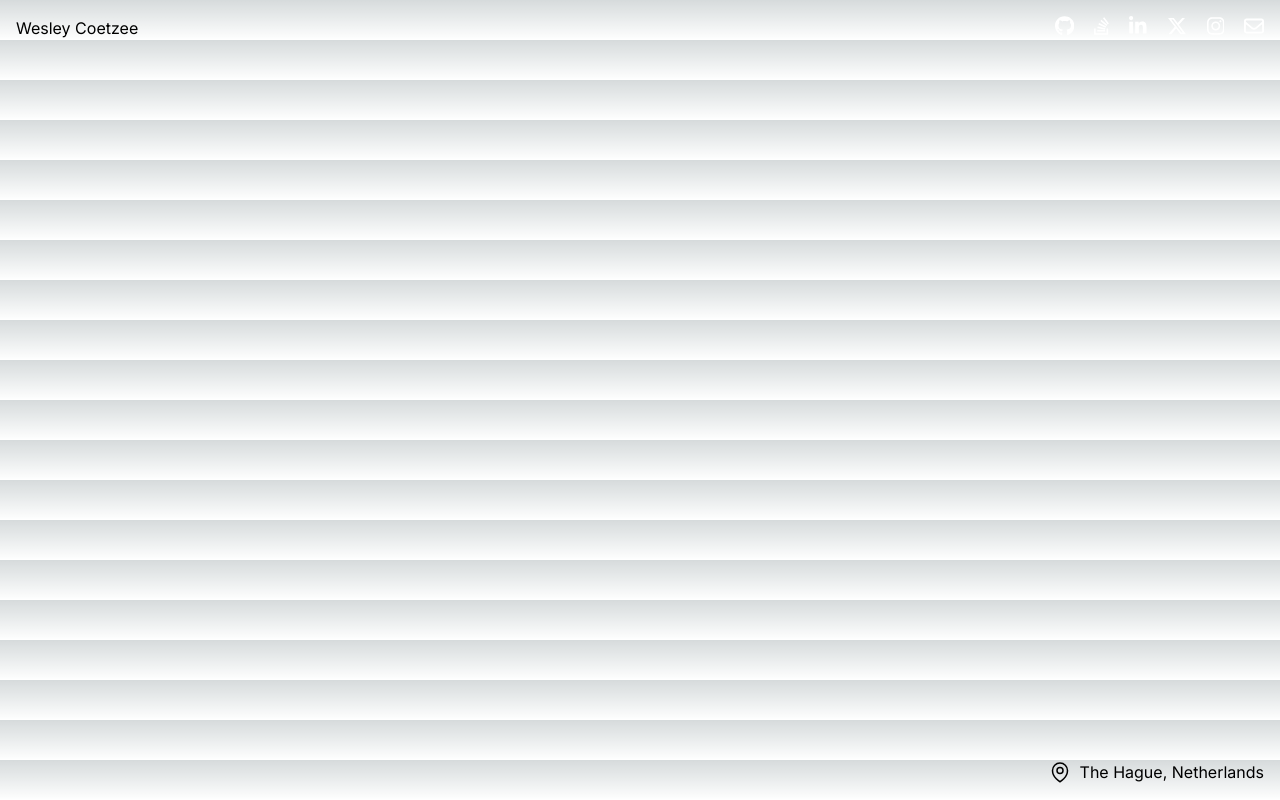
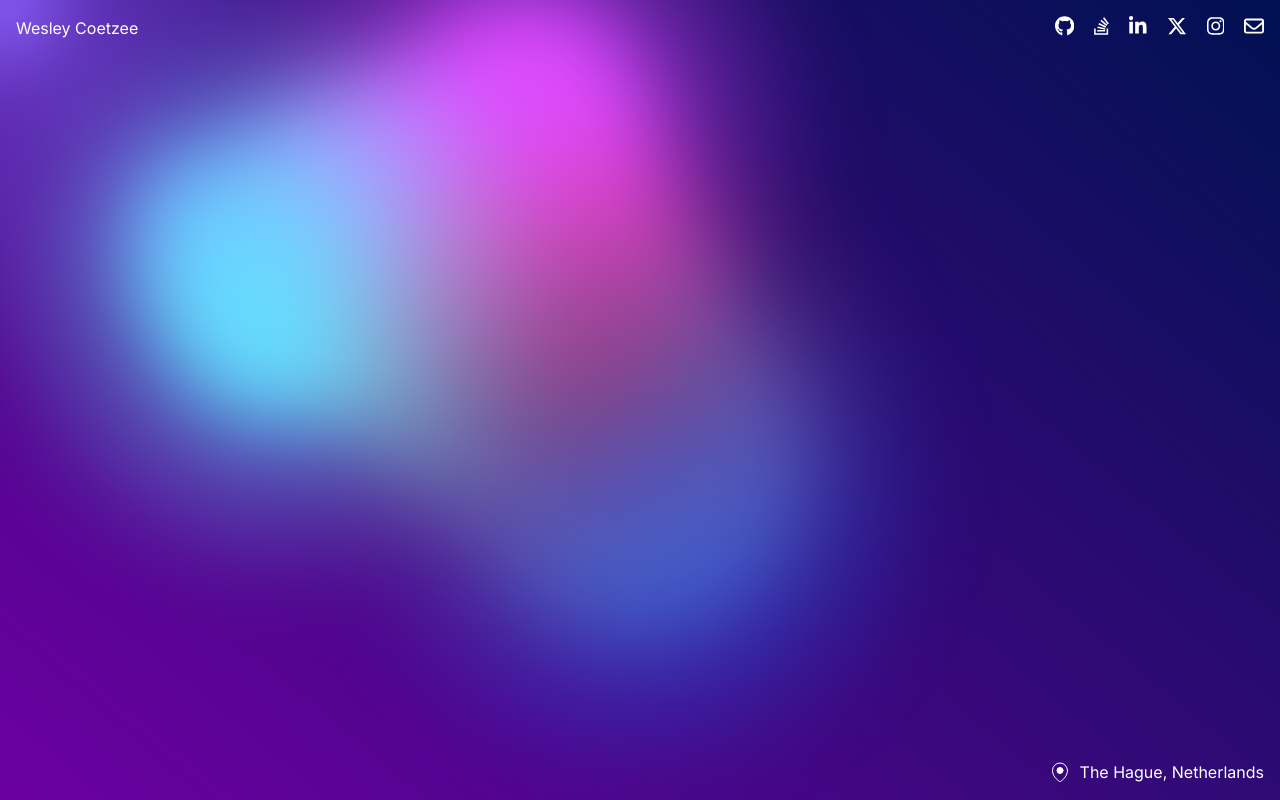
Before and after one commit to wezzcoetzee/wezzcoetzee, a Next.js app: page / in a window 1280 px wide. Built offline with nearby package versions, Linux system fonts and the light colour scheme.

Commit message:
feat: Add background

```diff
--- a/postcss.config.js
+++ b/postcss.config.js
@@ -1,6 +1,7 @@
 module.exports = {
   plugins: {
+    "tailwindcss/nesting": "postcss-nesting",
     tailwindcss: {},
     autoprefixer: {},
   },
-}
+};
--- a/src/app/globals.css
+++ b/src/app/globals.css
@@ -3,25 +3,168 @@
 @tailwind utilities;
 
 :root {
-  --foreground-rgb: 0, 0, 0;
-  --background-start-rgb: 214, 219, 220;
-  --background-end-rgb: 255, 255, 255;
+  --color-bg1: rgb(108, 0, 162);
+  --color-bg2: rgb(0, 17, 82);
+  --color1: 18, 113, 255;
+  --color2: 221, 74, 255;
+  --color3: 100, 220, 255;
+  --color4: 200, 50, 50;
+  --color5: 180, 180, 50;
+  --color-interactive: 140, 100, 255;
+  --circle-size: 80%;
+  --blending: hard-light;
 }
 
-@media (prefers-color-scheme: dark) {
-  :root {
-    --foreground-rgb: 255, 255, 255;
-    --background-start-rgb: 0, 0, 0;
-    --background-end-rgb: 0, 0, 0;
+body {
+  color: "white"
+}
+
+@keyframes moveInCircle {
+  0% {
+    transform: rotate(0deg);
+  }
+  50% {
+    transform: rotate(180deg);
+  }
+  100% {
+    transform: rotate(360deg);
   }
 }
 
-body {
-  color: rgb(var(--foreground-rgb));
-  background: linear-gradient(
-      to bottom,
-      transparent,
-      rgb(var(--background-end-rgb))
-    )
-    rgb(var(--background-start-rgb));
+@keyframes moveVertical {
+  0% {
+    transform: translateY(-50%);
+  }
+  50% {
+    transform: translateY(50%);
+  }
+  100% {
+    transform: translateY(-50%);
+  }
 }
+
+@keyframes moveHorizontal {
+  0% {
+    transform: translateX(-50%) translateY(-10%);
+  }
+  50% {
+    transform: translateX(50%) translateY(10%);
+  }
+  100% {
+    transform: translateX(-50%) translateY(-10%);
+  }
+}
+
+
+.gradient-bg {
+  width: 100vw;
+  height: 100vh;
+  position: relative;
+  overflow: hidden;
+  background: linear-gradient(40deg, var(--color-bg1), var(--color-bg2));
+  top: 0;
+  left: 0;
+
+  svg {
+    display: none;
+  }
+
+  .gradients-container {
+    filter: url(#goo) blur(40px) ;
+    width: 100%;
+    height: 100%;
+  }
+
+  .g1 {
+    position: absolute;
+    background: radial-gradient(circle at center, rgba(var(--color1), 0.8) 0, rgba(var(--color1), 0) 50%) no-repeat;
+    mix-blend-mode: var(--blending);
+
+    width: var(--circle-size);
+    height: var(--circle-size);
+    top: calc(50% - var(--circle-size) / 2);
+    left: calc(50% - var(--circle-size) / 2);
+
+    transform-origin: center center;
+    animation: moveVertical 30s ease infinite;
+
+    opacity: 1;
+  }
+
+  .g2 {
+    position: absolute;
+    background: radial-gradient(circle at center, rgba(var(--color2), 0.8) 0, rgba(var(--color2), 0) 50%) no-repeat;
+    mix-blend-mode: var(--blending);
+
+    width: var(--circle-size);
+    height: var(--circle-size);
+    top: calc(50% - var(--circle-size) / 2);
+    left: calc(50% - var(--circle-size) / 2);
+
+    transform-origin: calc(50% - 400px);
+    animation: moveInCircle 20s reverse infinite;
+
+    opacity: 1;
+  }
+
+  .g3 {
+    position: absolute;
+    background: radial-gradient(circle at center, rgba(var(--color3), 0.8) 0, rgba(var(--color3), 0) 50%) no-repeat;
+    mix-blend-mode: var(--blending);
+
+    width: var(--circle-size);
+    height: var(--circle-size);
+    top: calc(50% - var(--circle-size) / 2 + 200px);
+    left: calc(50% - var(--circle-size) / 2 - 500px);
+
+    transform-origin: calc(50% + 400px);
+    animation: moveInCircle 40s linear infinite;
+
+    opacity: 1;
+  }
+
+  .g4 {
+    position: absolute;
+    background: radial-gradient(circle at center, rgba(var(--color4), 0.8) 0, rgba(var(--color4), 0) 50%) no-repeat;
+    mix-blend-mode: var(--blending);
+
+    width: var(--circle-size);
+    height: var(--circle-size);
+    top: calc(50% - var(--circle-size) / 2);
+    left: calc(50% - var(--circle-size) / 2);
+
+    transform-origin: calc(50% - 200px);
+    animation: moveHorizontal 40s ease infinite;
+
+    opacity: 0.7;
+  }
+
+  .g5 {
+    position: absolute;
+    background: radial-gradient(circle at center, rgba(var(--color5), 0.8) 0, rgba(var(--color5), 0) 50%) no-repeat;
+    mix-blend-mode: var(--blending);
+
+    width: calc(var(--circle-size) * 2);
+    height: calc(var(--circle-size) * 2);
+    top: calc(50% - var(--circle-size));
+    left: calc(50% - var(--circle-size));
+
+    transform-origin: calc(50% - 800px) calc(50% + 200px);
+    animation: moveInCircle 20s ease infinite;
+
+    opacity: 1;
+  }
+
+  .interactive {
+    position: absolute;
+    background: radial-gradient(circle at center, rgba(var(--color-interactive), 0.8) 0, rgba(var(--color-interactive), 0) 50%) no-repeat;
+    mix-blend-mode: var(--blending);
+
+    width: 100%;
+    height: 100%;
+    top: -50%;
+    left: -50%;
+
+    opacity: 0.7;
+  }
+}
--- a/src/app/layout.tsx
+++ b/src/app/layout.tsx
@@ -19,8 +19,8 @@
   return (
     <html lang="en">
       <body className={inter.className}>
+        {children}
         <Header />
-        {children}
         <Footer />
       </body>
     </html>
--- a/src/app/page.tsx
+++ b/src/app/page.tsx
@@ -1,3 +1,34 @@
 export default function Home() {
-  return <main className="p-5"></main>;
+  return (
+    <main className="">
+      <div className="gradient-bg">
+        <svg xmlns="http://www.w3.org/2000/svg">
+          <defs>
+            <filter id="goo">
+              <feGaussianBlur
+                in="SourceGraphic"
+                stdDeviation="10"
+                result="blur"
+              />
+              <feColorMatrix
+                in="blur"
+                mode="matrix"
+                values="1 0 0 0 0  0 1 0 0 0  0 0 1 0 0  0 0 0 18 -8"
+                result="goo"
+              />
+              <feBlend in="SourceGraphic" in2="goo" />
+            </filter>
+          </defs>
+        </svg>
+        <div className="gradients-container">
+          <div className="g1"></div>
+          <div className="g2"></div>
+          <div className="g3"></div>
+          <div className="g4"></div>
+          <div className="g5"></div>
+          <div className="interactive"></div>
+        </div>
+      </div>
+    </main>
+  );
 }
--- a/src/components/Footer.tsx
+++ b/src/components/Footer.tsx
@@ -6,11 +6,12 @@
           xmlns="http://www.w3.org/2000/svg"
           fill="none"
           viewBox="0 0 24 24"
-          strokeWidth={1.5}
-          stroke="currentColor"
+          strokeWidth={1}
+          stroke="white"
           className="w-6 h-6"
         >
           <path
+            fill="white"
             strokeLinecap="round"
             strokeLinejoin="round"
             d="M15 10.5a3 3 0 1 1-6 0 3 3 0 0 1 6 0Z"
@@ -22,7 +23,7 @@
           />
         </svg>
 
-        <span>The Hague, Netherlands</span>
+        <h1 className="text-white">The Hague, Netherlands</h1>
       </div>
     </footer>
   );
--- a/src/components/Header.tsx
+++ b/src/components/Header.tsx
@@ -2,7 +2,7 @@
   return (
     <header className="fixed top-0 p-4 flex justify-between w-full">
       <div className="flex">
-        <h1>Wesley Coetzee</h1>
+        <h1 className="text-white">Wesley Coetzee</h1>
       </div>
       <div className="flex flex-row gap-5">
         <div>
--- a/tailwind.config.ts
+++ b/tailwind.config.ts
@@ -1,30 +1,25 @@
-import type { Config } from 'tailwindcss'
+import type { Config } from "tailwindcss";
 
 const config: Config = {
   content: [
-    './src/pages/**/*.{js,ts,jsx,tsx,mdx}',
-    './src/components/**/*.{js,ts,jsx,tsx,mdx}',
-    './src/app/**/*.{js,ts,jsx,tsx,mdx}',
+    "./src/pages/**/*.{js,ts,jsx,tsx,mdx}",
+    "./src/components/**/*.{js,ts,jsx,tsx,mdx}",
+    "./src/app/**/*.{js,ts,jsx,tsx,mdx}",
   ],
   theme: {
     extend: {
-      backgroundImage: {
-        'gradient-radial': 'radial-gradient(var(--tw-gradient-stops))',
-        'gradient-conic':
-          'conic-gradient(from 180deg at 50% 50%, var(--tw-gradient-stops))',
-      },
       container: {
         center: true,
         padding: {
-          DEFAULT: '1rem',
-          sm: '2rem',
-          lg: '4rem',
-          xl: '5rem',
-          '2xl': '6rem',
+          DEFAULT: "1rem",
+          sm: "2rem",
+          lg: "4rem",
+          xl: "5rem",
+          "2xl": "6rem",
         },
       },
     },
   },
   plugins: [],
-}
-export default config
+};
+export default config;
```
Also changed, not shown: package.json (+4 -6 lines), 1 other file (tests, documents, lock files or other folders).
